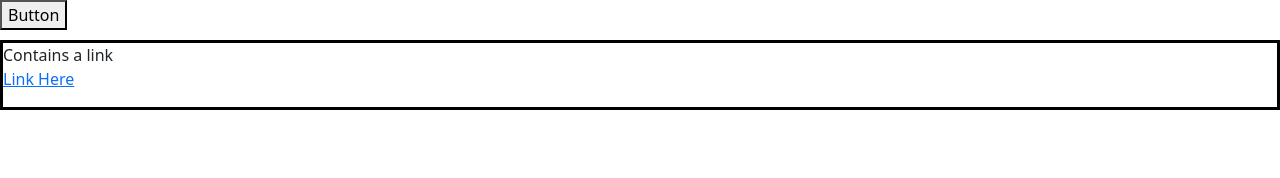
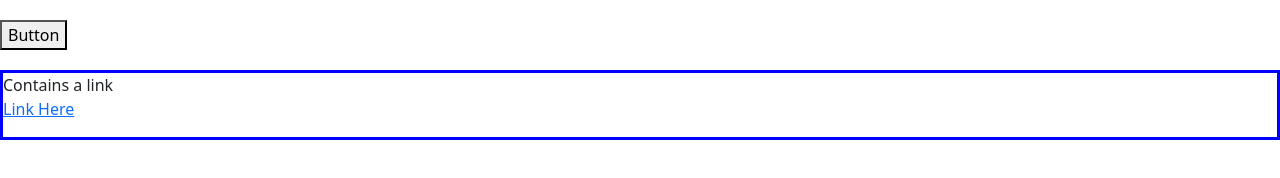
Before and after one commit to criggins44/dom-problem2, a plain HTML site: page index.html in a window 1280 px wide. Drawn offline with nearby package versions, Linux system fonts and the light colour scheme.

Commit message:
created stylesheet for css

```diff
--- a/index.html
+++ b/index.html
@@ -10,7 +10,7 @@
     <link href="https://cdn.jsdelivr.net/npm/bootstrap@5.3.0/dist/css/bootstrap.min.css" rel="stylesheet" integrity="sha384-9ndCyUaIbzAi2FUVXJi0CjmCapSmO7SnpJef0486qhLnuZ2cdeRhO02iuK6FUUVM" crossorigin="anonymous">
   </head>
   <body>
-    <button>Button</button>
+    <button id="button">Button</button>
 
     <div id="paragraph">
       <p>Contains a link<br>
--- a/stylesheet.css
+++ b/stylesheet.css
@@ -1,5 +1,10 @@
 #paragraph{
-	margin-top: 10px;
+	margin-top: 20px;
 	border-style: solid;
-	border-color: black;
+	border-color: blue;
+	border-width: 3px;
 }
+
+#button{
+	margin-top: 20px;
+}
```
